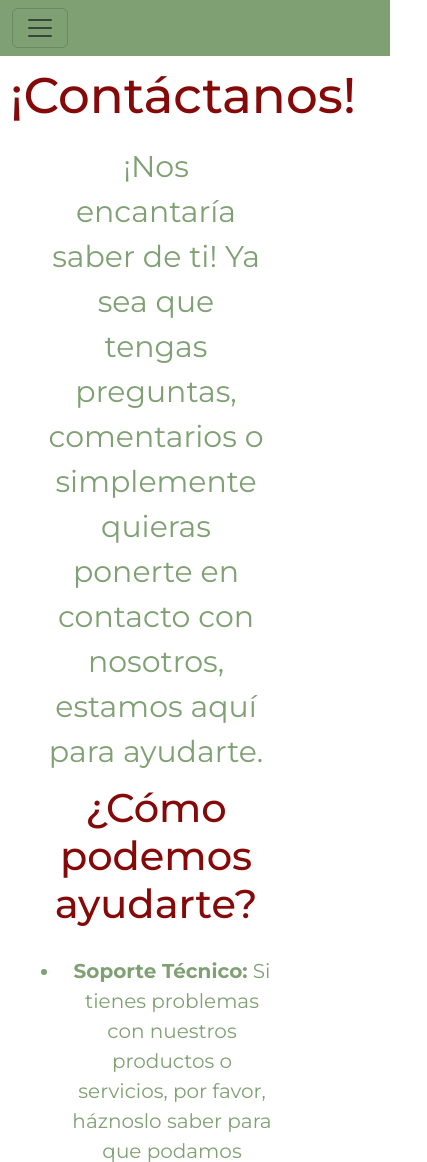
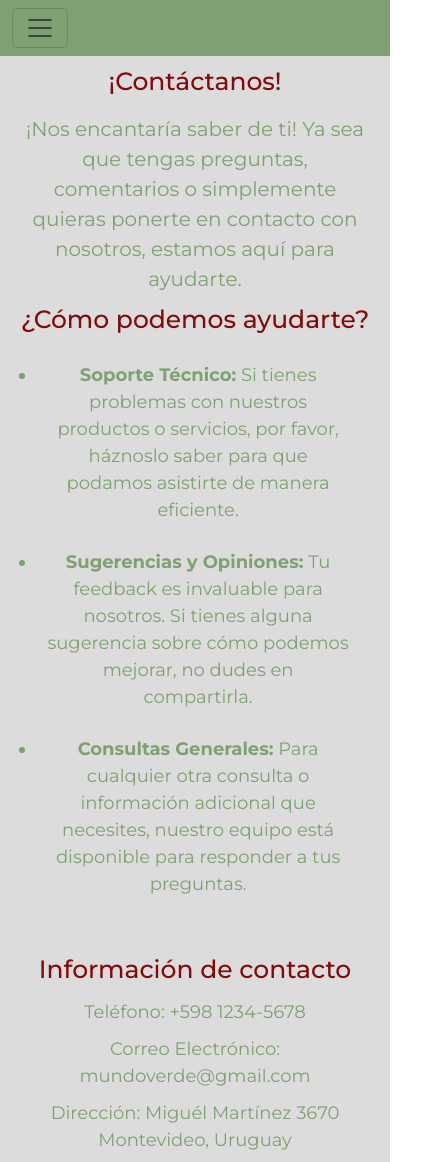
Before and after one commit to LitohD/MunVer-FrutYVer, a website: page pages/contacto.html in a window 390 px wide. Shown: the top 1162 px of the page, 427 px wide, since content can reach past the window. Drawn offline with nearby package versions, Linux system fonts and the light colour scheme.

Commit message:
contacto responsive

```diff
--- a/scss/base/_media.scss
+++ b/scss/base/_media.scss
@@ -45,6 +45,45 @@
         font-size: 20px;
         }
     }
+    .contacto{
+        .comentario-contacto{
+            h1{
+                font-size: 35px;
+            }
+            p{
+                font-size: 25px;
+            }
+            h2{
+                font-size: 30px;
+            }
+            ul{
+                li{
+                    font-size: 18px;
+                }
+            }
+        }
+        .info-contacto{
+            h2{
+                font-size: 20px;
+            }
+            p{
+                font-size: 18px;
+                margin: 20px;
+            }
+        }
+        .form-contacto{
+            label{
+                font-size: 15px;
+                padding: 5px;
+            }
+            input{
+                padding: 0px;
+            }
+            a{
+                font-size: 15px;
+            }
+        }
+    }
 }
 
 @media screen and (max-width:954px) {
@@ -74,27 +113,7 @@
     }
 }
 
-@media screen and(max-width: 800px){
-    .contacto{
-        div{
-            width: 80%;
-            h1{
-                font-size: 30px;
-            }
-            p{
-                font-size: 15px;
-            }
-            h2{
-                font-size: 20px;
-            }
-        }
-        form{
-            width: 80%;
-            input{
-                width: 100%;
-            }
-        }
-    }
+@media screen and(max-width: 801px){
     .promocion{
         width: 500px;
         height: 300px;
@@ -203,11 +222,45 @@
             }
             input{
                 font-size: 10px;
-                margin: 5px;
+                margin: auto;
                 height: 30px;
             }
         }
     }
+    .contacto{
+        .comentario-contacto{
+            p{
+                font-size: 20px;
+                width: 90%;
+                margin: auto;
+            }
+            ul{
+                li{
+                    width: 90%;
+                    margin: 5px;
+                }
+            }
+        }
+        .datos-contacto{
+            flex-direction: column;
+        }
+        .info-contacto{
+            h2{
+                font-size: 25px;
+                ;
+            }
+            p{
+                width: 90%;
+                margin: auto;
+                padding: 5px;
+            }
+        }
+        .form-contacto{
+            width: 90%;
+            margin: auto;
+        }
+    }
+
 }
 
 @media screen and (max-width: 530px){
@@ -253,6 +306,16 @@
             }
         }
     }
+    .contacto{
+        .comentario-contacto{
+            h1{
+                font-size: 25px;
+            }
+            h2{
+                font-size: 25px;
+            }
+        }
+    }
 }
 
 @media screen and (max-width:419px) {
--- a/scss/components/_contacto.scss
+++ b/scss/components/_contacto.scss
@@ -1,5 +1,5 @@
 .contacto{
-    background-color: rgba(0, 0, 0, 0);
+    background-color: rgba(0, 0, 0, 0.137);
     .comentario-contacto{
         text-align: center;
         h1{
```
Also changed, not shown: css/estilos.css.
